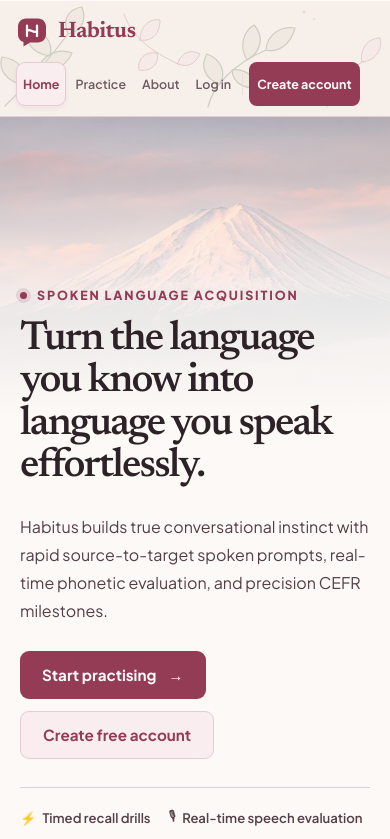
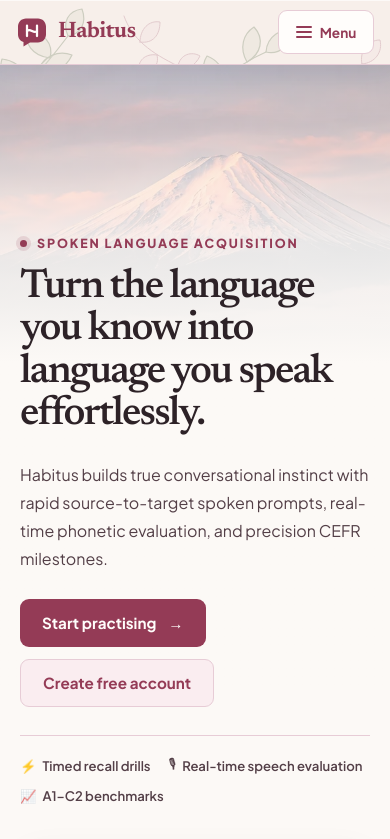
Before and after one commit to Ashik590/Habitus, a React (Vite) app in the folder frontend/: page / in a window 390 px wide. Shown: the top 839 px of the page. Built offline with nearby package versions, Linux system fonts and the light colour scheme; no server answers.

Commit message:
fix(navigation): improve mobile menus, smooth transitions, and logo hover styling

```diff
--- a/frontend/src/components/Layout.tsx
+++ b/frontend/src/components/Layout.tsx
@@ -1,4 +1,4 @@
-import { useEffect } from 'react'
+import { useEffect, useRef, useState } from 'react'
 import { NavLink, Outlet, useLocation, useNavigationType } from 'react-router-dom'
 import footerLandscape from '../assets/misty-lake-dawn.png'
 import { useAuth } from '../auth/useAuth'
@@ -20,19 +20,90 @@ export function Layout() {
   const { user, logout, isInitializing } = useAuth()
   const { pathname, key } = useLocation()
   const navigationType = useNavigationType()
+  const [mobileMenuOpen, setMobileMenuOpen] = useState(false)
+  const [isMobileView, setIsMobileView] = useState(() => window.matchMedia('(max-width: 720px)').matches)
+  const headerRef = useRef<HTMLElement | null>(null)
+  const menuButtonRef = useRef<HTMLButtonElement | null>(null)
 
   useEffect(() => {
     if (navigationType !== 'POP') window.scrollTo(0, 0)
   }, [key, navigationType])
 
+  useEffect(() => {
+    const query = window.matchMedia('(max-width: 720px)')
+    function updateViewport(event: MediaQueryListEvent) {
+      setIsMobileView(event.matches)
+      if (!event.matches) setMobileMenuOpen(false)
+    }
+    query.addEventListener('change', updateViewport)
+    return () => query.removeEventListener('change', updateViewport)
+  }, [])
+
+  useEffect(() => {
+    if (!mobileMenuOpen) return
+
+    function closeOnOutsideClick(event: PointerEvent) {
+      if (event.target instanceof Node && !headerRef.current?.contains(event.target)) {
+        setMobileMenuOpen(false)
+      }
+    }
+
+    function closeOnEscape(event: KeyboardEvent) {
+      if (event.key === 'Escape') {
+        event.preventDefault()
+        setMobileMenuOpen(false)
+        menuButtonRef.current?.focus()
+      }
+    }
+
+    function closeOnHistoryNavigation() {
+      setMobileMenuOpen(false)
+    }
+
+    document.addEventListener('pointerdown', closeOnOutsideClick)
+    document.addEventListener('keydown', closeOnEscape)
+    window.addEventListener('popstate', closeOnHistoryNavigation)
+    return () => {
+      document.removeEventListener('pointerdown', closeOnOutsideClick)
+      document.removeEventListener('keydown', closeOnEscape)
+      window.removeEventListener('popstate', closeOnHistoryNavigation)
+    }
+  }, [mobileMenuOpen])
+
   return (
     <div className="app-shell">
-      <header className="site-header">
-        <NavLink className="brand" to="/">
+      <header className="site-header" ref={headerRef}>
+        <NavLink className="brand" to="/" onClick={() => setMobileMenuOpen(false)}>
           <HabitusLogo />
           <span>Habitus</span>
         </NavLink>
-        <nav className="site-nav" aria-label="Main navigation">
+        <button
+          className="mobile-menu-toggle"
+          type="button"
+          ref={menuButtonRef}
+          aria-expanded={mobileMenuOpen}
+          aria-controls="primary-navigation"
+          onClick={() => setMobileMenuOpen((open) => !open)}
+        >
+          <span className="mobile-menu-icon" aria-hidden="true"><span /><span /><span /></span>
+          {mobileMenuOpen ? 'Close' : 'Menu'}
+        </button>
+        <div
+          className={`mobile-nav-panel${mobileMenuOpen ? ' is-open' : ''}`}
+          inert={isMobileView && !mobileMenuOpen}
+          aria-hidden={isMobileView && !mobileMenuOpen ? true : undefined}
+        >
+          <div className="mobile-nav-content">
+            <nav
+              id="primary-navigation"
+              className="site-nav"
+              aria-label="Main navigation"
+              onClick={(event) => {
+                if (event.target instanceof Element && event.target.closest('a, button')) {
+                  setMobileMenuOpen(false)
+                }
+              }}
+            >
               <NavLink className="nav-item" to="/" end>Home</NavLink>
               <NavLink className="nav-item" to="/practice">Practice</NavLink>
               <NavLink className="nav-item" to="/about">About</NavLink>
@@ -52,6 +123,8 @@ export function Layout() {
                 </>
               )}
             </nav>
+          </div>
+        </div>
       </header>
       <main className={pathname === '/' ? 'home-main' : 'page-container'}><Outlet /></main>
       <footer className="site-footer">
--- a/frontend/src/index.css
+++ b/frontend/src/index.css
@@ -66,8 +66,8 @@ h2 { font-size: clamp(1.6rem, 3vw, 2.2rem); }
   top: 0;
   z-index: 10;
 }
-.brand { display: inline-flex; align-items: center; gap: 10px; color: var(--rose); font-family: var(--font-serif); font-size: 1.4rem; font-weight: 650; text-decoration: none; letter-spacing: -.02em; padding: 6px 12px; margin-left: -12px; border-radius: 10px; transition: background .15s ease; }
-.brand:hover { background: var(--rose-soft); }
+.brand { display: inline-flex; align-items: center; gap: 10px; color: var(--rose); font-family: var(--font-serif); font-size: 1.4rem; font-weight: 650; text-decoration: none; letter-spacing: -.02em; padding: 6px 12px; margin-left: -12px; border-radius: 10px; transition: color .18s ease; }
+.brand:hover { color: var(--rose-deep); }
 .brand-logo { display: block; width: 32px; height: 32px; flex-shrink: 0; }
 .site-nav { display: flex; align-items: center; gap: 8px; }
 .nav-item { display: inline-flex; align-items: center; justify-content: center; padding: 9px 16px; border-radius: 9px; color: var(--muted); text-decoration: none; font-weight: 600; font-size: 0.92rem; background: transparent; border: 1px solid transparent; cursor: pointer; transition: all .15s ease; line-height: 1.2; font-family: var(--font-sans); }
--- a/frontend/src/responsive.css
+++ b/frontend/src/responsive.css
@@ -1,4 +1,7 @@
 /* Load after index.css to refine the existing tablet and phone layouts. */
+.mobile-menu-toggle { display: none; }
+.mobile-nav-panel, .mobile-nav-content { display: contents; }
+
 .modal-card {
   max-height: calc(100vh - 40px);
   max-height: calc(100dvh - 40px);
@@ -29,6 +32,7 @@
     flex-wrap: wrap;
     gap: 8px 16px;
     padding-block: 12px;
+    background-position: center top;
   }
 
   .site-nav {
@@ -61,18 +65,102 @@
 
 @media (max-width: 720px) {
   .site-header {
+    display: grid;
+    grid-template-columns: minmax(0, 1fr) auto;
     height: auto;
     min-height: 0;
+    gap: 0 16px;
     padding-block: 10px;
   }
 
+  .site-header > .brand {
+    justify-self: start;
+    margin: 0;
+    padding: 6px 0;
+  }
+
+  .mobile-menu-toggle {
+    display: inline-flex;
+    align-items: center;
+    justify-content: center;
+    gap: 8px;
+    min-height: 44px;
+    min-width: 96px;
+    padding: 8px 12px;
+    border: 1px solid var(--rose-border);
+    border-radius: 9px;
+    color: var(--rose);
+    background: var(--surface);
+    font: inherit;
+    font-size: .85rem;
+    font-weight: 700;
+    cursor: pointer;
+  }
+
+  .mobile-menu-toggle:hover,
+  .mobile-menu-toggle[aria-expanded="true"] {
+    background: var(--rose-soft);
+  }
+
+  .mobile-menu-icon { display: grid; gap: 3px; width: 16px; }
+  .mobile-menu-icon span { height: 2px; border-radius: 2px; background: currentColor; transition: transform .26s ease, opacity .18s ease; }
+  .mobile-menu-toggle[aria-expanded="true"] .mobile-menu-icon span:first-child { transform: translateY(5px) rotate(45deg); }
+  .mobile-menu-toggle[aria-expanded="true"] .mobile-menu-icon span:nth-child(2) { opacity: 0; }
+  .mobile-menu-toggle[aria-expanded="true"] .mobile-menu-icon span:last-child { transform: translateY(-5px) rotate(-45deg); }
+
+  .mobile-nav-panel {
+    display: grid;
+    grid-column: 1 / -1;
+    grid-template-rows: 0fr;
+    min-width: 0;
+    opacity: 0;
+    visibility: hidden;
+    transform: translateY(-4px);
+    transition: grid-template-rows .26s ease, opacity .2s ease, transform .26s ease, visibility 0s .26s;
+  }
+
+  .mobile-nav-panel.is-open {
+    grid-template-rows: 1fr;
+    opacity: 1;
+    visibility: visible;
+    transform: translateY(0);
+    transition-delay: 0s;
+  }
+
+  .mobile-nav-content { display: block; min-height: 0; overflow: hidden; }
+
   .site-nav {
+    display: grid;
+    grid-template-columns: repeat(2, minmax(0, 1fr));
     width: 100%;
+    min-width: 0;
+    gap: 8px;
+    max-height: calc(100vh - 84px);
+    max-height: calc(100dvh - 84px);
+    overflow-y: auto;
+    margin-top: 10px;
+    padding-top: 10px;
+    border-top: 1px solid var(--rose-border);
+  }
+
+  .site-nav .nav-divider {
+    display: none;
   }
 
   .site-nav .nav-item,
   .site-nav .nav-cta-btn {
+    min-width: 0;
     min-height: 44px;
+    padding: 10px 12px;
+    font-size: .9rem;
+    white-space: normal;
+  }
+
+  .site-nav .nav-cta-btn,
+  .site-nav .nav-logout-btn {
+    grid-column: 1 / -1;
+    width: 100%;
+    margin-left: 0;
   }
 
   .footer-top {
@@ -272,3 +360,8 @@
     gap: 12px;
   }
 }
+
+@media (prefers-reduced-motion: reduce) {
+  .mobile-nav-panel { transition: none; transform: none; }
+  .mobile-menu-icon span { transition: none; }
+}
```
Lines whose indentation alone changed are shown as unchanged.
